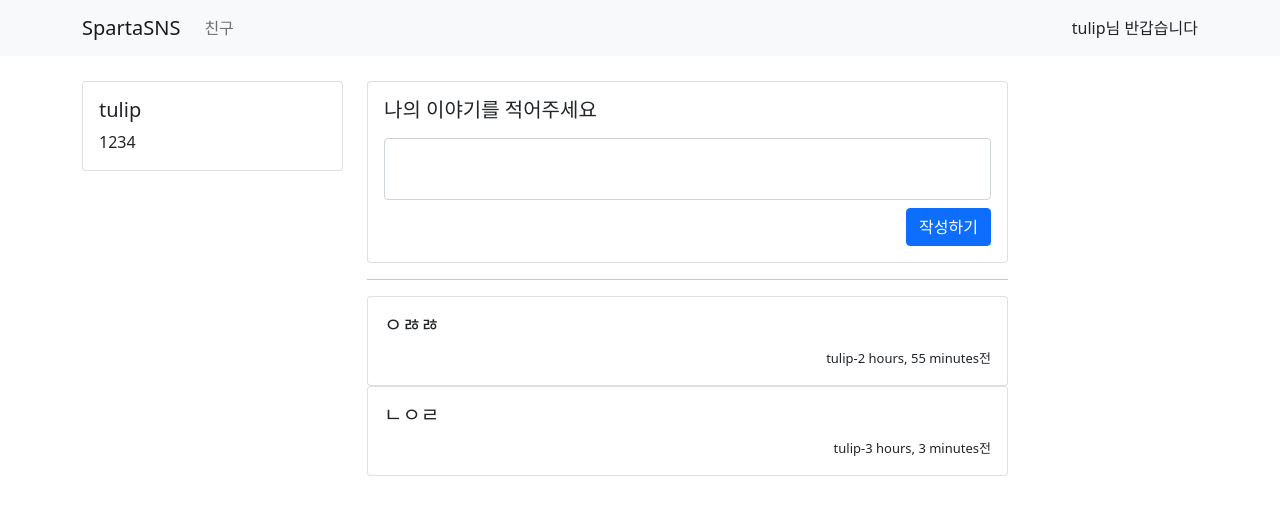
After one commit to Madung2/1st_django_project, a Django app: page /tweet/ in a window 1280 px wide. The commit adds this page. Shown: the top 515 px of the page. Run offline with Django 4.2, Linux system fonts and the light colour scheme; a user stored in the database is signed in; data comes from the database, SQL or seed files in the repository.

Commit message:
게시글 완성

```diff
--- a/mySpartaSns/settings.py
+++ b/mySpartaSns/settings.py
@@ -124,3 +124,5 @@ STATIC_URL = 'static/'
 # https://docs.djangoproject.com/en/4.0/ref/settings/#default-auto-field
 
 DEFAULT_AUTO_FIELD = 'django.db.models.BigAutoField'
+
+AUTH_USER_MODEL = 'user.UserModel'
--- a/mySpartaSns/urls.py
+++ b/mySpartaSns/urls.py
@@ -22,4 +22,5 @@ urlpatterns = [
     path('test/', views.base_response, name='first_test'),
     path('first/', views.first_view, name='first_view'),
     path('', include('user.urls')), #유저의 url과 연결
+path('', include('tweet.urls')),
 ]
--- a/templates/base.html
+++ b/templates/base.html
@@ -42,6 +42,7 @@
             </ul>
         </div>
         <form class="form-inline my-2 my-lg-0">
+            {% if not user.is_authenticated %}
             <ul class="navbar-nav mr-auto">
                 <li class="nav-item active">
                     <a class="nav-link" href="/sign-in"> Sign In <span class="sr-only"></span></a>
@@ -50,6 +51,9 @@
                     <a class="nav-link" href="/sign-up"> Sign Up <span class="sr-only"></span></a>
                 </li>
             </ul>
+            {% else %}
+                {{ user.username }}님 반갑습니다
+            {% endif %}
         </form>
     </div>
 </nav>
--- /dev/null
+++ b/templates/tweet/home.html
@@ -0,0 +1,71 @@
+<!-- templates/tweet/home.html -->
+{% extends 'base.html' %}
+
+{% block content %}
+    <div class="container timeline-container">
+        <div class="row">
+            <!-- 왼쪽 컬럼 -->
+            <div class="col-md-3">
+                <div class="card">
+                    <div class="card-body">
+                        <h5 class="card-title">{{ user.username }}</h5>
+
+                        <p class="card-text">{{ user.bio }}</p>
+
+                    </div>
+                </div>
+            </div>
+            <!-- 오른 쪽 컬럼-->
+            <div class="col-md-7">
+                <!-- 글을 작성 하는 곳 -->
+                <div class="row mb-2">
+                    <div class="col-md-12">
+                        <div class="card">
+                            <div class="card-body">
+                                <div class="media">
+                                    <div class="media-body">
+                                        <h5 class="mt-0">나의 이야기를 적어주세요</h5>
+                                        <p>
+                                        <form action="/tweet/" method="post">
+                                            {% csrf_token %}
+                                            <div class="form-group mb-2">
+                                                <textarea class="form-control" style="resize: none" name='my-content' id="my-content"></textarea>
+                                            </div>
+                                            <button type="submit" class="btn btn-primary" style="float:right;">작성하기</button>
+                                        </form>
+                                        </p>
+                                    </div>
+                                </div>
+                            </div>
+                        </div>
+                    </div>
+                </div>
+                <hr>
+                <!-- 작성 된 글이 나오는 곳 -->
+                <div class="row">
+                    {%  for tw in tweet %}
+                    <div class="col-md-12">
+                        <div class="card">
+                            <div class="card-body">
+                                <div class="media">
+                                    <div class="media-body">
+                                        <h5 class="mt-0">{{ tw.content }}</h5>
+                                    </div>
+                                    <div style="text-align:right">
+                                        <span style="font-size:small">
+                                            {{ tw.author.username }}-{{ tw.created_at|timesince }}전
+                                        </span>
+
+                                    </div>
+                                </div>
+                            </div>
+                        </div>
+                    </div>
+                    {% endfor %}
+                </div>
+
+            </div>
+            <div class="col-md-2"></div>
+        </div>
+    </div>
+{% endblock %}
--- /dev/null
+++ b/tweet/urls.py
@@ -0,0 +1,8 @@
+from django.urls import path
+from . import views
+
+urlpatterns = [
+    path('', views.home, name='home'),
+    path('tweet/', views.tweet, name='tweet'),
+    path('tweet/delete/<int:id>', views.delete_tweet, name='delete-tweet'),
+]
--- a/tweet/views.py
+++ b/tweet/views.py
@@ -1,3 +1,34 @@
-from django.shortcuts import render
+from django.shortcuts import render, redirect
+from django.contrib.auth.decorators import login_required
+from .models import TweetModel
 
 # Create your views here.
+
+def home(request):
+    ur_user = request.user.is_authenticated
+    if ur_user:
+        return redirect('/tweet')
+    else:
+        return redirect('/sign-in')
+
+def tweet(request):
+    ur_user = request.user.is_authenticated
+    if request.method == 'GET':
+        if ur_user:
+            all_tweet = TweetModel.objects.all().order_by('-created_at')
+            return render(request, 'tweet/home.html', {'tweet': all_tweet})
+        else:
+            return redirect('/sign-in')
+    elif request.method == 'POST':
+        user = request.user
+        my_tweet = TweetModel()
+        my_tweet.author = user
+        my_tweet.content = request.POST.get('my-content','')#여기서 my-content는 html에서 불러오는 것
+        my_tweet.save()
+        return redirect('/')
+
+@login_required
+def delete_tweet(request,id):
+    my_tweet = TweetModel.objects.get(id=id)
+    my_tweet.delete()
+    return redirect('/tweet')
--- a/user/models.py
+++ b/user/models.py
@@ -1,15 +1,11 @@
 #user/models.py
 from django.db import models
-
+from django.contrib.auth.models import AbstractUser
 
 # Create your models here.
-class UserModel(models.Model):
+class UserModel(AbstractUser):
     class Meta: #데이터베이스에 정보를 넣어주는 역할
         db_table = "my_user"#내 db테이블이 my_user였으면 좋겠다
 
-    username = models.CharField(max_length=20, null=False)
-    password = models.CharField(max_length=256, null=False)
     bio = models.CharField(max_length=256, default='')
-    created_at = models.DateTimeField(auto_now_add=True)
-    updated_at = models.DateTimeField(auto_now=True)
     #CharField :어떤 형태로 데이터베이스에 들어갈것인지
--- a/user/urls.py
+++ b/user/urls.py
@@ -4,4 +4,5 @@ from . import views
 urlpatterns = [
     path('sign-up/', views.sign_up_view, name='sign-up'),
     path('sign-in/', views.sign_in_view, name='sign-in'),
+    path('logout/', views.logout, name="logout"),
 ]
```
Also changed, not shown: user/views.py (+28 -9 lines), db.sqlite3, tweet/migrations/0001_initial.py, tweet/migrations/0002_tweetmodel_author.py (added), user/migrations/0001_initial.py.
